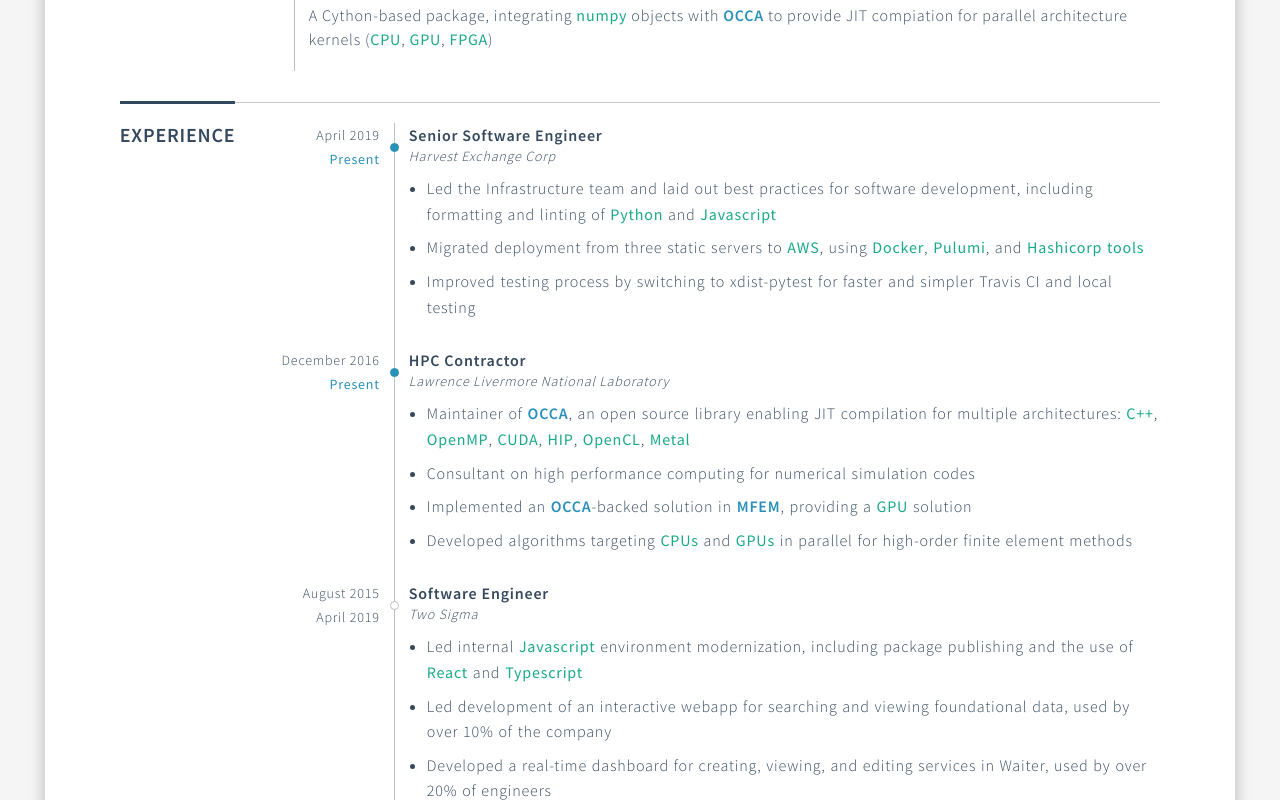
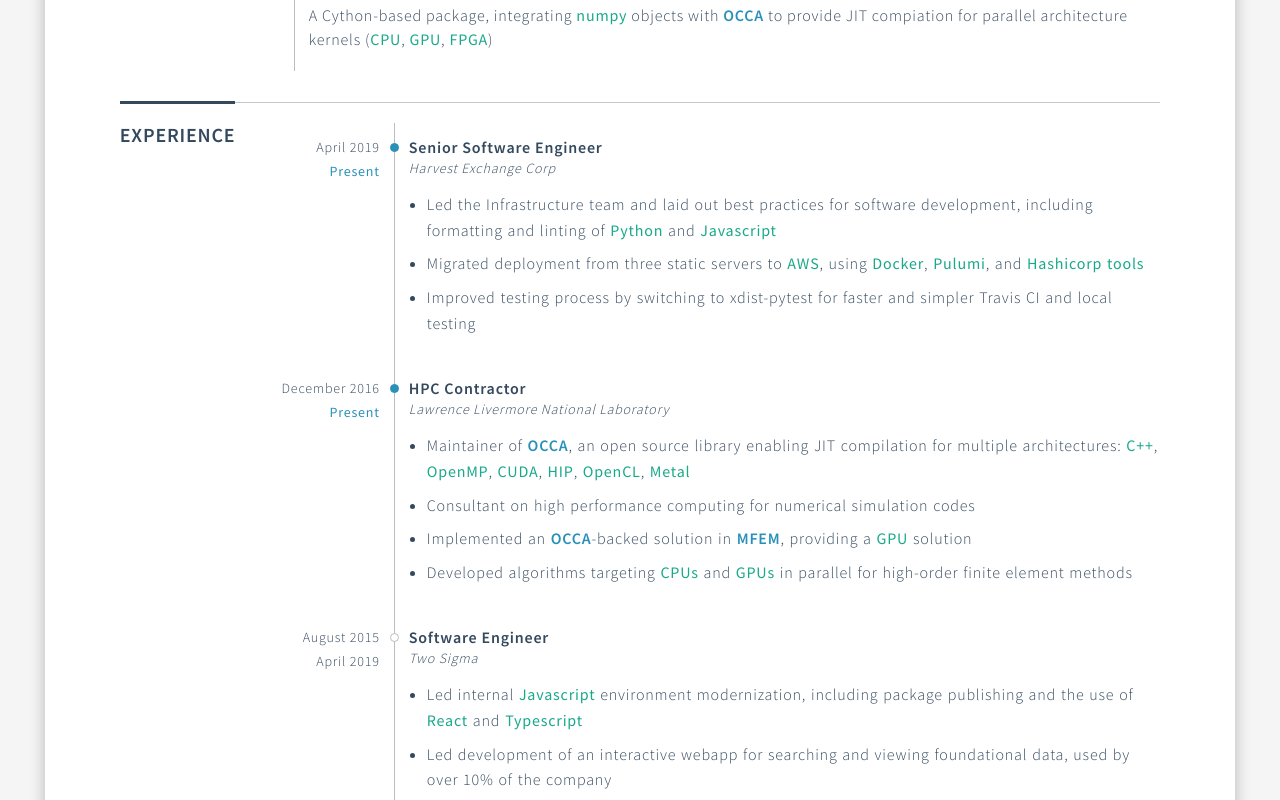
Before and after one commit to dmed256/dmed256.com, a React (Create React App) app: page /resume in a window 1280 px wide. Shown: the part 860-1660 px from the top of the page. Built offline with nearby package versions, Linux system fonts and the light colour scheme.

Commit message:
[Resume] Changed alignment back

```diff
--- a/src/pages/Resume/ResumeSection.tsx
+++ b/src/pages/Resume/ResumeSection.tsx
@@ -27,7 +27,8 @@
     },
   },
   titleContainer: {
-    width: 160,
+    width: 140,
+    marginRight: 20,
     fontSize: 20,
     fontWeight: 600,
     textTransform: 'uppercase',
@@ -48,9 +49,6 @@
     borderTop: '3px solid #34495e',
     paddingTop: 20,
     marginTop: -22,
-    [constants.media.mobile]: {
-      borderTop: 0,
-    },
   },
   content: {
     flex: 1,
--- a/src/pages/Resume/ResumeSubsection.tsx
+++ b/src/pages/Resume/ResumeSubsection.tsx
@@ -39,9 +39,6 @@
   },
   start: {
     marginTop: SECTION_PADDING_MIDDLE,
-    '&$hasEnd': {
-      marginTop: 0,
-    },
     [constants.media.mobile]: {
       marginTop: SECTION_PADDING_MIDDLE / 2,
     },
@@ -103,14 +100,8 @@
   },
   titleContainer: {
     margin: `${SECTION_PADDING_MIDDLE}px 0`,
-    '&$hasLocation': {
-      margin: 0,
-    },
     [constants.media.mobile]: {
       marginTop: SECTION_PADDING_MIDDLE / 2,
-      '&$hasLocation': {
-        marginTop: 0,
-      },
     },
   },
   title: {
@@ -129,8 +120,6 @@
   description: {
     fontWeight: 300,
   },
-  hasLocation: {},
-  hasEnd: {},
   present: {},
 }));
 
@@ -155,8 +144,6 @@
 }: Props) => {
   const classes = useStyles();
 
-  const hasEnd = Boolean(end);
-  const hasLocation = Boolean(location);
   const isPresent = (end === 'Present');
   const isDateless = (!date && !start && !end);
 
@@ -173,8 +160,7 @@
     <div className={classes.root}>
       <div className={classnames(classes.date,
                                  isDateless && classes.dateless)}>
-        <div className={classnames(classes.start,
-                                   hasEnd && classes.hasEnd)}>
+        <div className={classes.start}>
           {date || start}
         </div>
         <div className={classnames(classes.end,
@@ -185,8 +171,7 @@
                                    isPresent && classes.present)} />
       </div>
       <div className={classes.content}>
-        <div className={classnames(classes.titleContainer,
-                                   hasLocation && classes.hasLocation)}>
+        <div className={classes.titleContainer}>
           <div className={classes.title}>
             {titleContent}
           </div>
```
